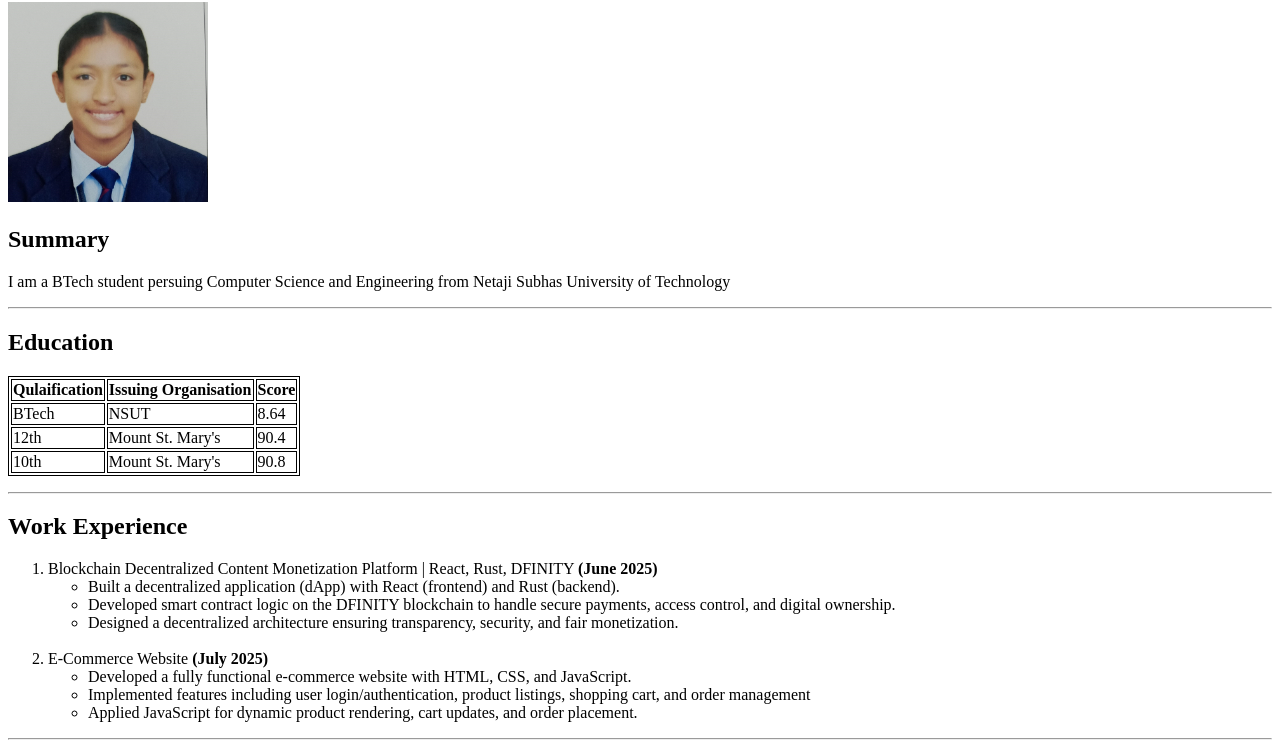
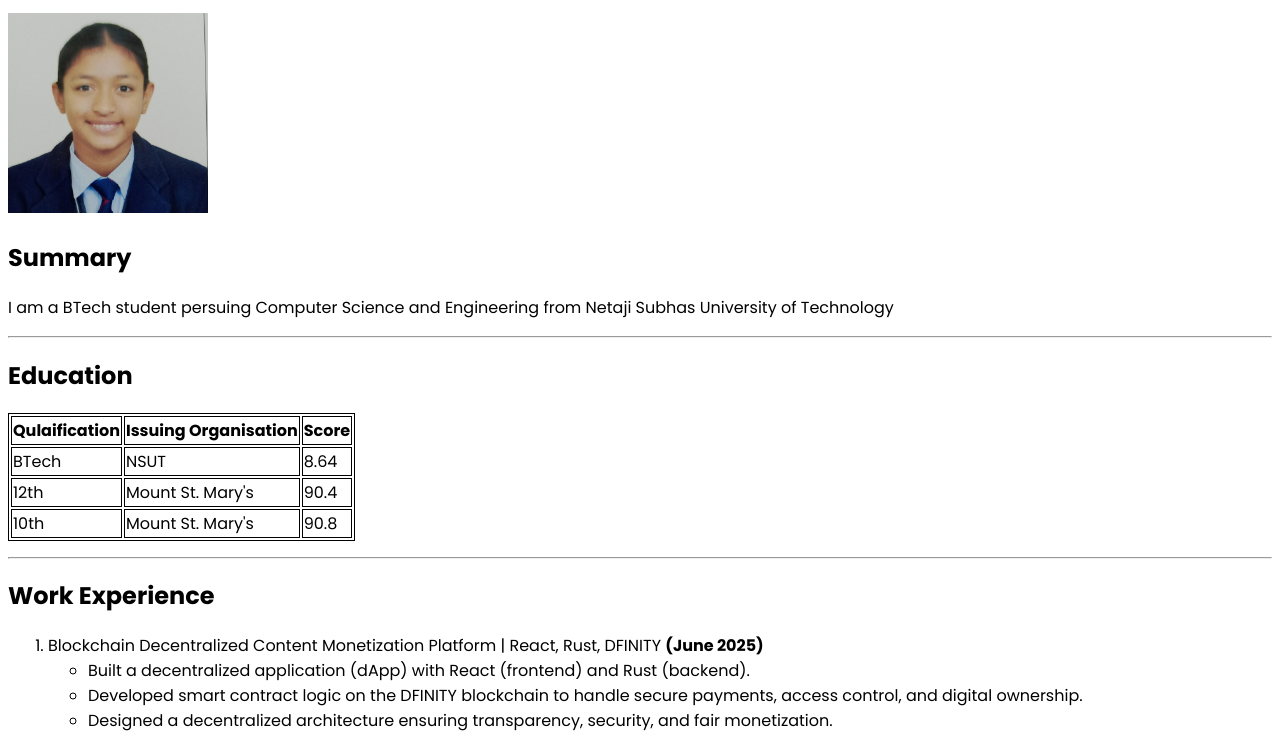
Before and after one commit to shretimanegi/Resume, a plain HTML site: page index.html in a window 1280 px wide. Shown: the part 78-833 px from the top of the page. Drawn offline with Linux system fonts and the light colour scheme.

Commit message:
Updated resume HTML and photo

```diff
--- a/index.html
+++ b/index.html
@@ -5,9 +5,12 @@
     <meta charset="UTF-8">
     <meta name="viewport" content="width=device-width, initial-scale=1.0">
     <title>Resume</title>
+    <link rel="preconnect" href="https://fonts.googleapis.com">
+<link rel="preconnect" href="https://fonts.gstatic.com" crossorigin>
+<link href="https://fonts.googleapis.com/css2?family=Poppins:wght@400;700&display=swap" rel="stylesheet">
 </head>
 
-<body>
+<body style="font-family: 'Poppins',sans-serif;">
     <h1>Shretima Negi</h1>
     <img src="photo.jpeg" width=200px height=200px alt="error">
     <h2>Summary</h2>
```
